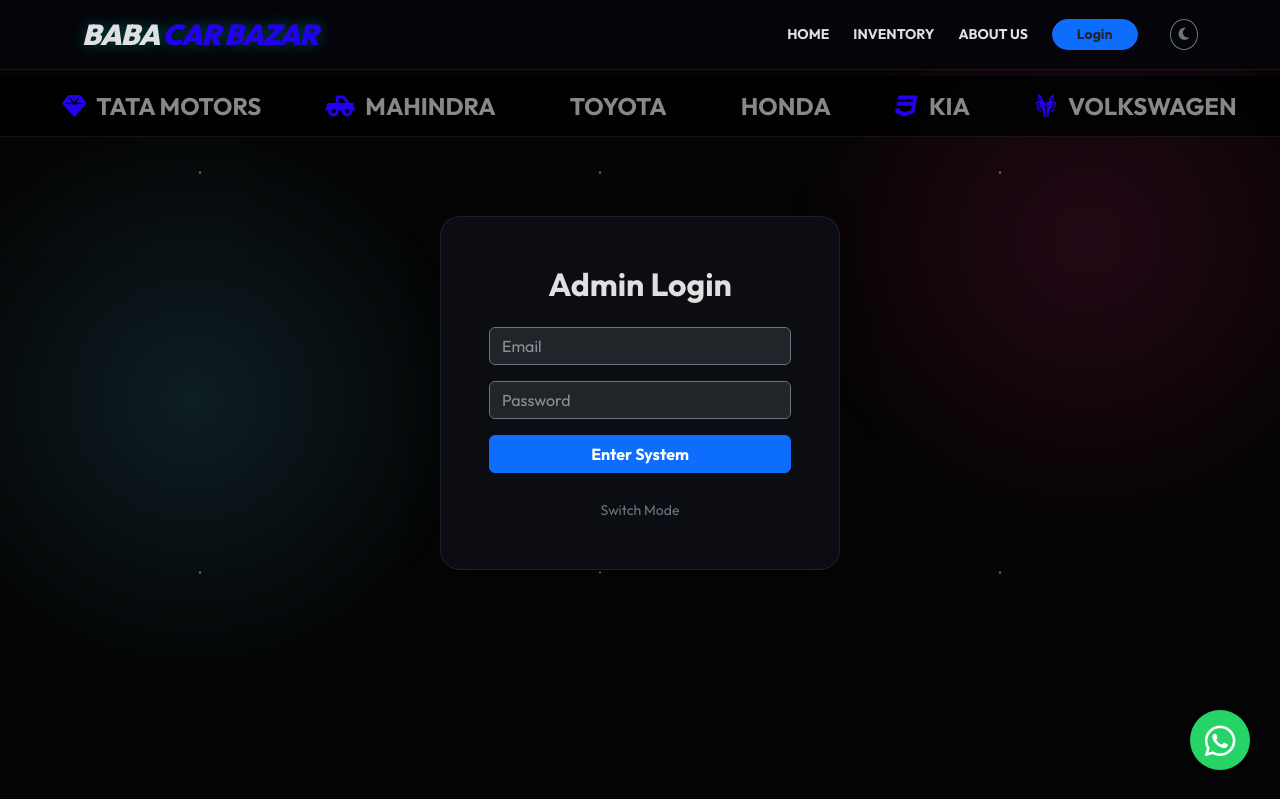
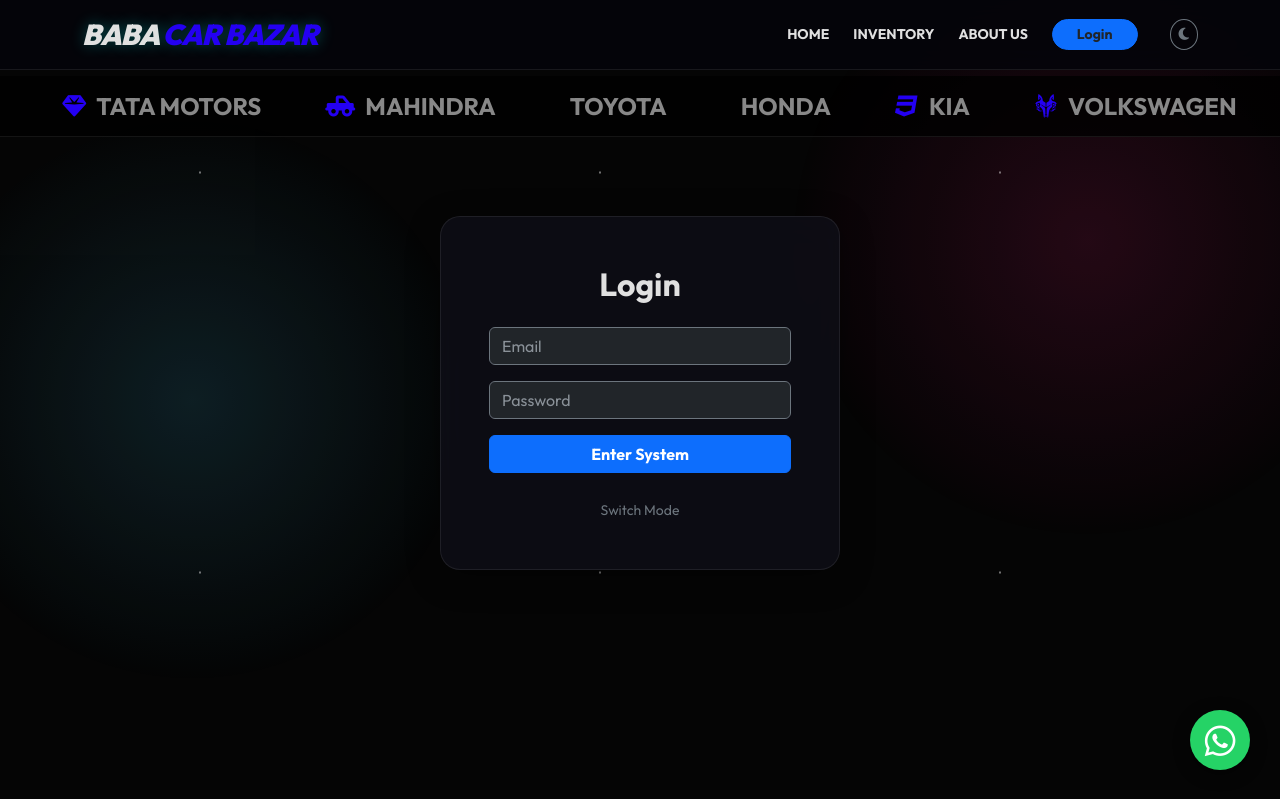
Before and after one commit to babacarbazar7-maker/BABA_CAR_BAZAR_WEBSITE_V-1.0.0, a Flask app: page /login in a window 1280 px wide. Shown: the top 799 px of the page. Run offline with Flask 3, Linux system fonts and the light colour scheme.

Commit message:
Update index.html

```diff
--- a/templates/index.html
+++ b/templates/index.html
@@ -1074,7 +1074,7 @@
         {% if page == 'login' or page == 'signup' %}
             <div class="d-flex justify-content-center align-items-center" style="min-height: 60vh;">
                 <div class="glass-panel p-5 text-center" style="max-width: 400px; width: 100%;">
-                    <h2 class="mb-4 fw-bold" style="color: var(--text-color);">{{ 'Admin Login' if page == 'login' else 'Join Us' }}</h2>
+                    <h2 class="mb-4 fw-bold" style="color: var(--text-color);">{{ 'Login' if page == 'login' else 'Join Us' }}</h2>
                     <form method="POST">
                         {% if page == 'signup' %}<input type="text" name="name" class="form-control bg-dark text-white border-secondary mb-3" placeholder="Full Name" required>{% endif %}
                         <input type="email" name="email" class="form-control bg-dark text-white border-secondary mb-3" placeholder="Email" required>
```
